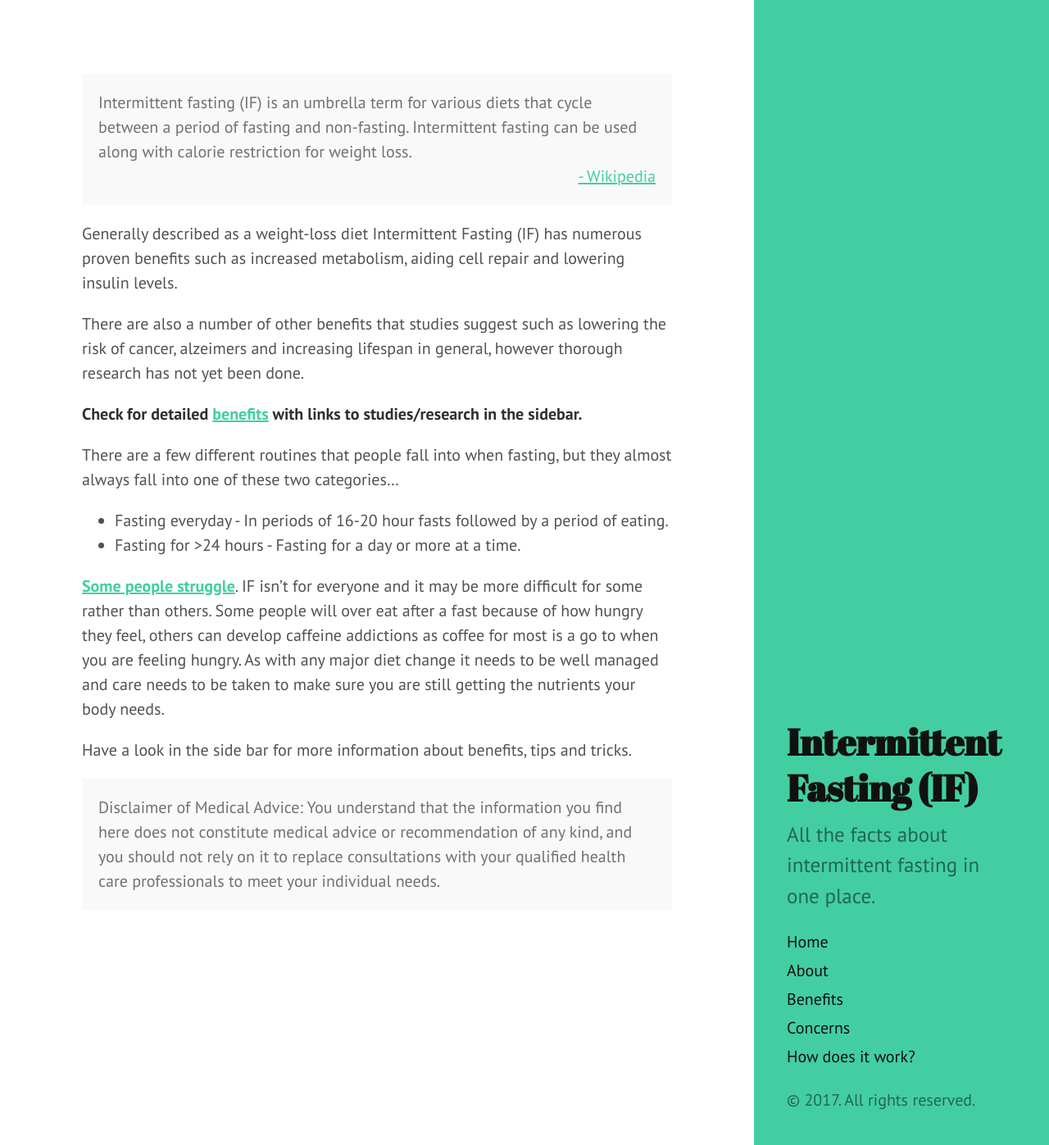
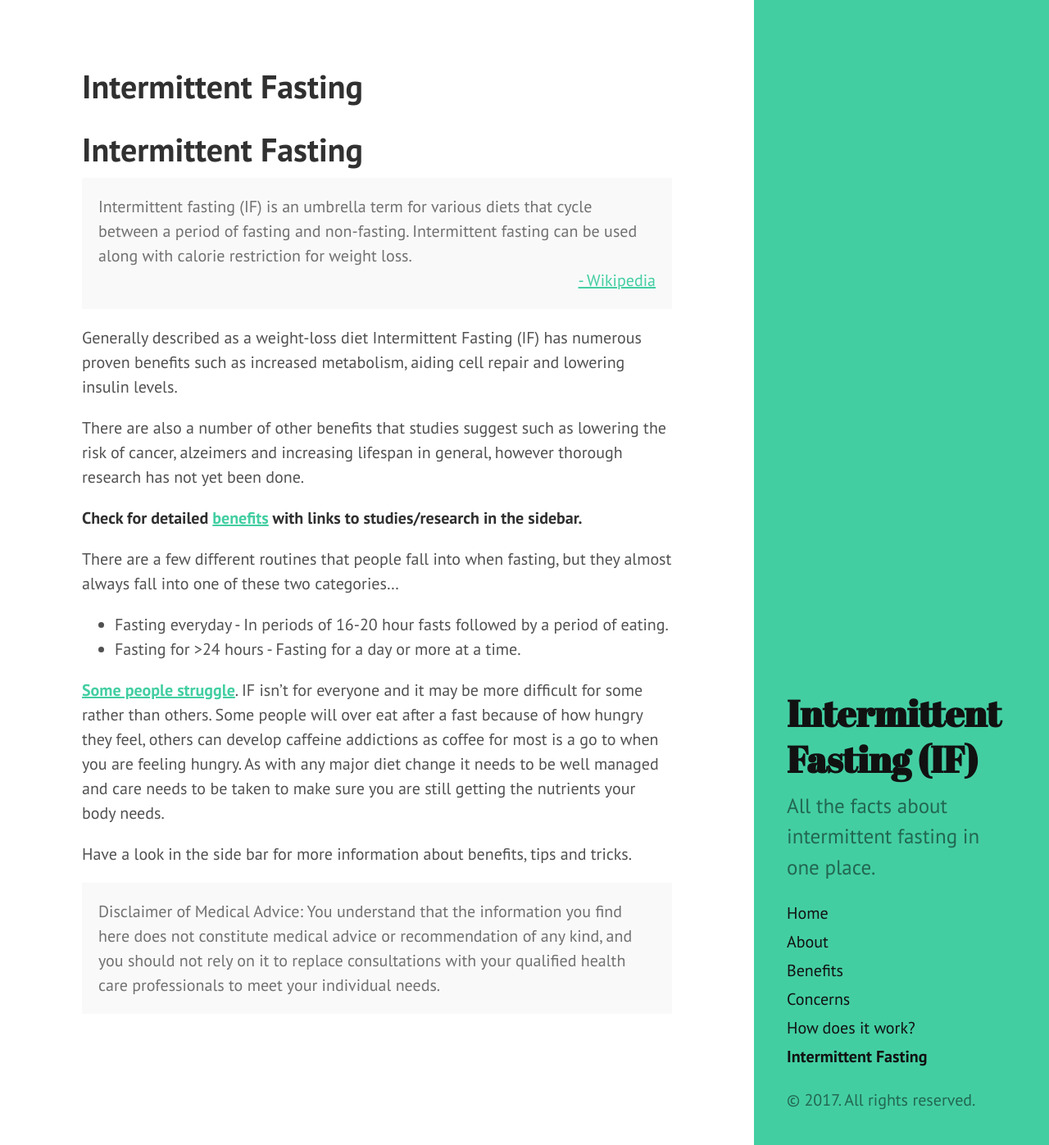
Before and after one commit to foopod/intermittentFasting, a Jekyll site: the page built from index.md, in a window 1280 px wide and 1397 px high. Shown: the whole window at 82% size. Built offline with Jekyll 4.4.1, drawn with Linux system fonts in a browser that asks for light colours; our own code applies the rules of GitHub Pages for plain Markdown files.

Commit message:
Update index.md

```diff
--- a/index.md
+++ b/index.md
@@ -2,6 +2,8 @@
 layout: page
 title:
 ---
+
+# Intermittent Fasting
 
 <p class="message" style="overflow:hidden">
   Intermittent fasting (IF) is an umbrella term for various diets that cycle between a period of fasting and non-fasting. Intermittent fasting can be used along with calorie restriction for weight loss.
```
